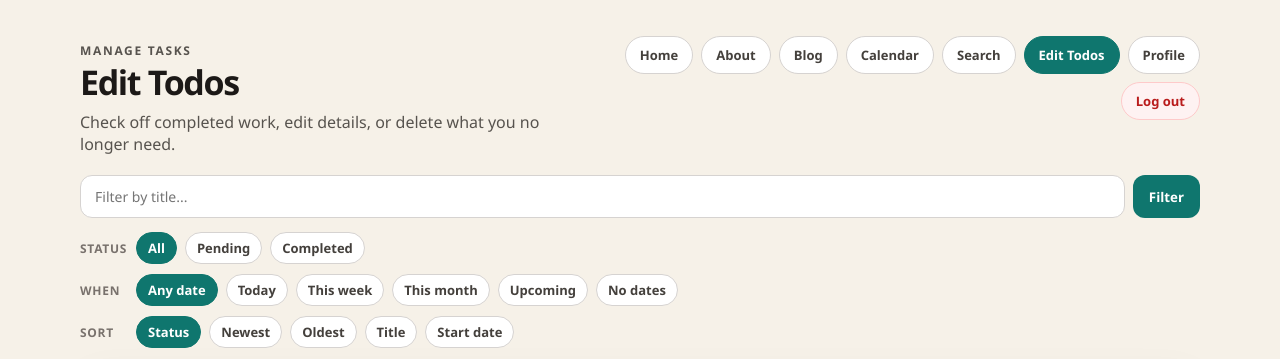
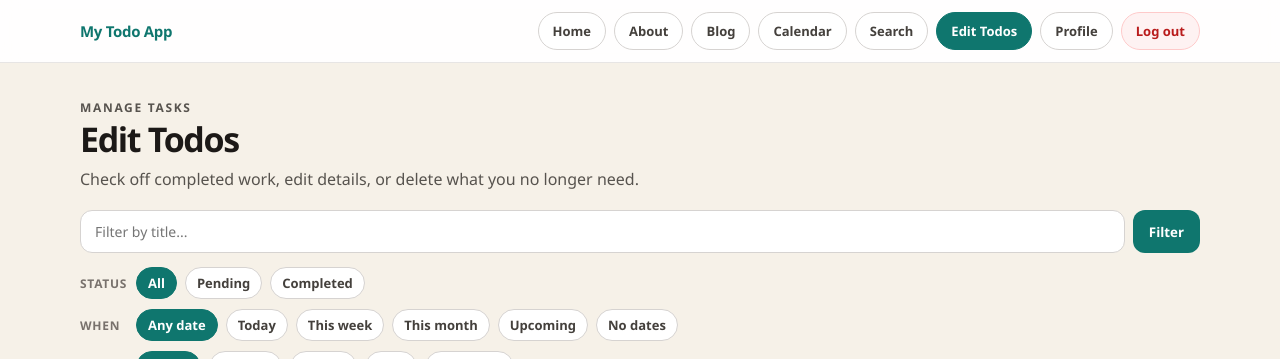
Before and after one commit to iqbalzamri07/djangotutorial, a Django app: page /edit-todos/ in a window 1280 px wide. Shown: the top 359 px of the page. Run offline with Django 5.2, Linux system fonts and the light colour scheme; the visitor is signed in with stand-in values (Sample User, id 1); data that the repository does not hold is empty.

Commit message:
Refactors header styling and structure across templates
Renames the `.header` class to `.page-header` in multiple templates for consistency and clarity. Updates the associated CSS styles to reflect this change, ensuring a uniform look across the application. Additionally, includes the navigation component in the page header for improved accessibility and user experience. This refactor enhances maintainability and aligns with the overall design standards of the project.

```diff
--- a/todos/templates/todos/_nav.html
+++ b/todos/templates/todos/_nav.html
@@ -1,3 +1,6 @@
+<header class="site-nav">
+    <div class="site-nav-inner">
+        <a href="{% url 'home' %}" class="site-brand">My Todo App</a>
         <nav class="nav" aria-label="Main">
             <a href="{% url 'home' %}" class="button home {% if active_nav == 'home' %}active{% endif %}">Home</a>
             <a href="{% url 'about' %}" class="button about {% if active_nav == 'about' %}active{% endif %}">About</a>
@@ -16,3 +19,5 @@
                 <a href="{% url 'signup' %}" class="button signup {% if active_nav == 'signup' %}active{% endif %}">Sign up</a>
             {% endif %}
         </nav>
+    </div>
+</header>
--- a/todos/templates/todos/_nav_styles.html
+++ b/todos/templates/todos/_nav_styles.html
@@ -10,12 +10,38 @@ body {
     color: #1c1917;
 }
 
-.header {
+.site-nav {
+    position: sticky;
+    top: 0;
+    z-index: 40;
+    background: rgba(255, 255, 255, 0.92);
+    border-bottom: 1px solid #e7e5e4;
+    backdrop-filter: blur(10px);
+}
+
+.site-nav-inner {
+    width: 94%;
+    max-width: 1120px;
+    margin: 0 auto;
+    padding: 12px 0;
     display: flex;
+    align-items: center;
     justify-content: space-between;
-    align-items: flex-start;
     gap: 16px;
-    margin-bottom: 20px;
+}
+
+.site-brand {
+    flex-shrink: 0;
+    color: #0f766e;
+    text-decoration: none;
+    font-family: "Segoe UI", Tahoma, sans-serif;
+    font-size: 15px;
+    font-weight: 800;
+    letter-spacing: -0.02em;
+}
+
+.site-brand:hover {
+    color: #115e59;
 }
 
 .nav {
@@ -28,7 +54,7 @@ body {
 
 .nav form { margin: 0; }
 
-.button {
+.nav .button {
     display: inline-flex;
     align-items: center;
     gap: 6px;
@@ -45,80 +71,90 @@ body {
     transition: background 0.2s ease, color 0.2s ease, border-color 0.2s ease, transform 0.2s ease, box-shadow 0.2s ease;
 }
 
-.button:hover {
+.nav .button:hover {
     transform: translateY(-2px);
     box-shadow: 0 8px 16px rgba(28, 25, 23, 0.1);
 }
 
-.button.home:hover {
+.nav .button.home:hover {
     background: #ecfdf5;
     color: #0f766e;
     border-color: #5eead4;
 }
 
-.button.about:hover {
+.nav .button.about:hover {
     background: #fff7ed;
     color: #c2410c;
     border-color: #fdba74;
 }
 
-.button.blog:hover {
+.nav .button.blog:hover {
     background: #f5f3ff;
     color: #6d28d9;
     border-color: #c4b5fd;
 }
 
-.button.calendar:hover {
+.nav .button.calendar:hover {
     background: #ecfdf5;
     color: #0f766e;
     border-color: #5eead4;
 }
 
-.button.search:hover {
+.nav .button.search:hover {
     background: #fffbeb;
     color: #b45309;
     border-color: #fcd34d;
 }
 
-.button.edit:hover {
+.nav .button.edit:hover {
     background: #f8eaff;
     color: #651f83;
     border-color: #bf59eb;
 }
 
-.button.profile:hover,
-.button.login:hover {
+.nav .button.profile:hover,
+.nav .button.login:hover {
     background: #eff6ff;
     color: #1d4ed8;
     border-color: #93c5fd;
 }
 
-.button.signup:hover {
+.nav .button.signup:hover {
     background: #0f766e;
     color: #fff;
     border-color: #0f766e;
 }
 
-.button.logout {
+.nav .button.logout {
     background: #fef2f2;
     color: #b91c1c;
     border-color: #fecaca;
 }
 
-.button.logout:hover {
+.nav .button.logout:hover {
     background: #b91c1c;
     color: #fff;
     border-color: #b91c1c;
 }
 
-.button.active {
+.nav .button.active {
     background: #0f766e;
     color: #fff;
     border-color: #0f766e;
 }
 
+.page-header {
+    margin-bottom: 20px;
+}
+
 @media (max-width: 860px) {
-    .header { flex-direction: column; }
-    .nav { justify-content: flex-start; }
+    .site-nav-inner {
+        flex-direction: column;
+        align-items: flex-start;
+    }
+
+    .nav {
+        justify-content: flex-start;
+    }
 }
 </style>
--- a/todos/templates/todos/edit-todos.html
+++ b/todos/templates/todos/edit-todos.html
@@ -18,14 +18,6 @@
             margin: 36px auto 70px;
         }
 
-        .header {
-            display: flex;
-            justify-content: space-between;
-            align-items: flex-start;
-            gap: 16px;
-            margin-bottom: 20px;
-        }
-
         .kicker {
             margin: 0 0 6px;
             font-size: 12px;
@@ -35,13 +27,13 @@
             color: #0f766e;
         }
 
-        .header h1 {
+        .page-header h1 {
             margin: 0;
             font-size: 34px;
             letter-spacing: -0.04em;
         }
 
-        .header p {
+        .page-header p {
             margin: 6px 0 0;
             color: #57534e;
         }
@@ -387,8 +379,6 @@
         .empty-text { font-size: 15px; font-weight: 800; }
 
         @media (max-width: 800px) {
-            .header { flex-direction: column; }
-            .nav { justify-content: flex-start; }
             .panel-footer { flex-direction: column; align-items: stretch; }
             .save-button { justify-content: center; width: 100%; }
             .actions { flex-direction: column; align-items: stretch; }
@@ -396,15 +386,12 @@
     </style>
 </head>
 <body>
+{% include "todos/_nav.html" with active_nav="edit" %}
 <div class="container">
-    <div class="header">
-        <div>
-            <p class="kicker">Manage tasks</p>
-            <h1>Edit Todos</h1>
-            <p>Check off completed work, edit details, or delete what you no longer need.</p>
-        </div>
-
-        {% include "todos/_nav.html" with active_nav="edit" %}
+    <div class="page-header">
+        <p class="kicker">Manage tasks</p>
+        <h1>Edit Todos</h1>
+        <p>Check off completed work, edit details, or delete what you no longer need.</p>
     </div>
 
     <form class="list-search" method="get" action="{% url 'edit_todos' %}">
```
Also changed, not shown: blog/templates/blogs/blog.html (+4 -6 lines), blog/templates/blogs/post_detail.html (+5 -7 lines), todos/templates/accounts/login.html (+7 -9 lines), todos/templates/accounts/profile.html (+7 -9 lines), todos/templates/accounts/signup.html (+7 -9 lines), todos/templates/todos/about.html (+3 -5 lines), todos/templates/todos/calendar.html (+6 -8 lines), todos/templates/todos/calendar_add.html (+8 -11 lines), todos/templates/todos/delete.html (+7 -9 lines), todos/templates/todos/edit.html (+7 -10 lines), todos/templates/todos/home.html (+6 -18 lines), todos/templates/todos/search.html (+8 -11 lines). Lines whose indentation alone changed are shown as unchanged.
